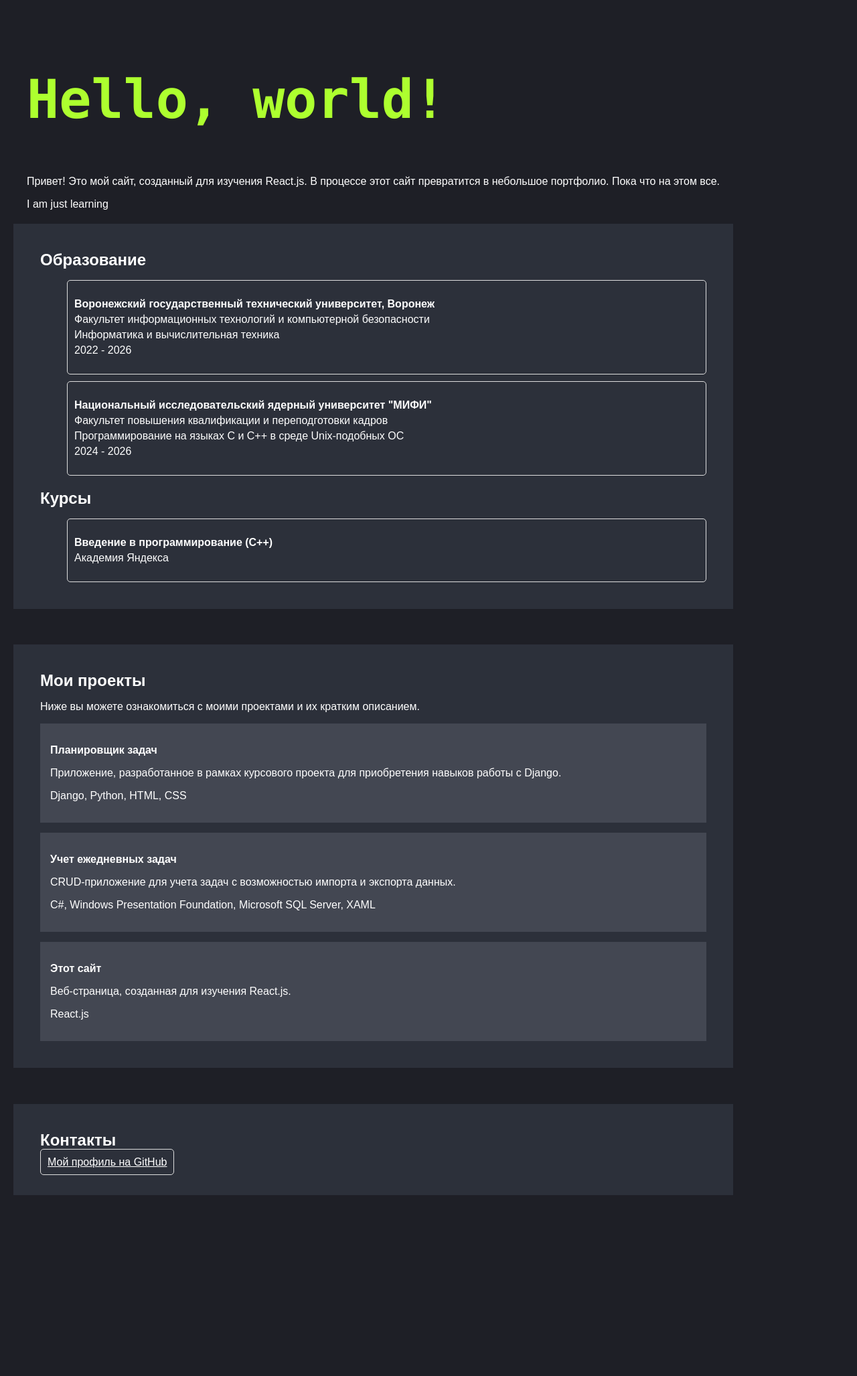
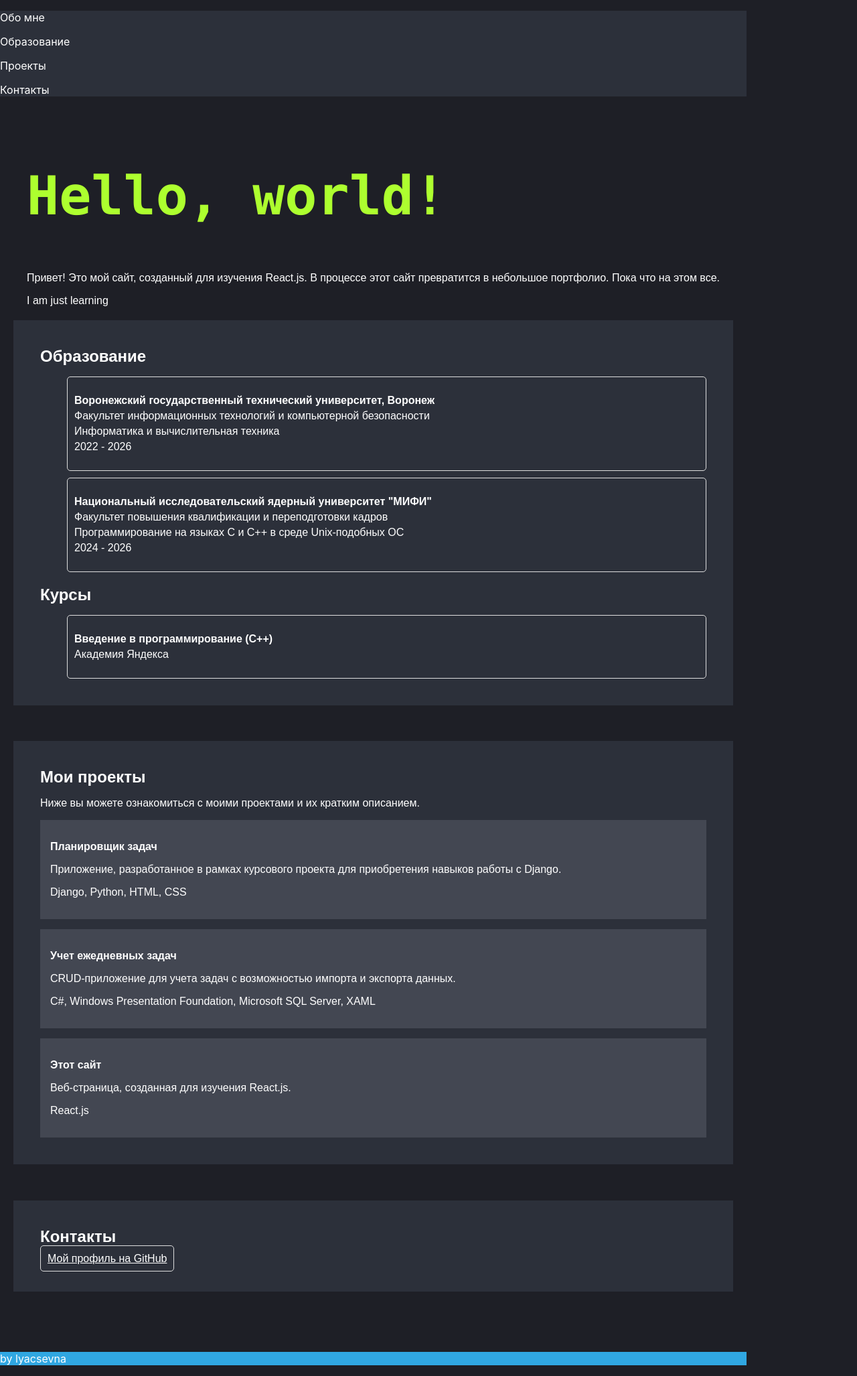
Before and after one commit to lyacsevna/AboutMe, a React (Create React App) app: page / in a window 1280 px wide. Shown: the whole page at 67% size. Before the commit the page ends 1858 px from the top, so only its background shows below. Built offline with nearby package versions, Linux system fonts and the light colour scheme.

Commit message:
rename navigation

```diff
--- a/src/App.css
+++ b/src/App.css
@@ -2,6 +2,10 @@
   margin-left: auto;
   margin-right: auto;
   padding: 20px;
+}
+
+.menu {
+  background-color: #2c303a;
 }
 
 .item {
@@ -12,11 +16,15 @@
 
 body {
   background-color: #1e1f26;
-
   font-family: -apple-system, BlinkMacSystemFont, 'Segoe UI', 'Roboto', 'Oxygen',
   'Ubuntu', 'Cantarell', 'Fira Sans', 'Droid Sans', 'Helvetica Neue',
   sans-serif;
 
+}
+
+footer {
+  background-color: #30a7e2;
+  color: white;
 }
 
 section {
--- a/src/App.js
+++ b/src/App.js
@@ -1,18 +1,17 @@
-
 import AboutMe from './components/aboutme';
 import Projects from './components/projects';
 import Contacts from './components/contacts';
 import EducationSection from './components/education'
-import HeaderFunction from './components/header'
+import HeaderFunction from './components/navigation'
 import './App.css';
-
-
 
 const App = () => {
   return (
-    <><header>
-      <HeaderFunction />
-    </header><body>
+    <>
+      <body>
+      <header>
+        <HeaderFunction />
+      </header>
         <div className='container'>
           <AboutMe />
           <div className='item'>
@@ -25,7 +24,11 @@ const App = () => {
             <Contacts />
           </div>
         </div>
+      <footer>
+        <p>by lyacsevna</p>
+      </footer>
       </body></>
+
   );
 };
 
--- a/src/components/header.js
+++ /dev/null
@@ -1,9 +0,0 @@
-import React from "react";
-
-const HeaderFunction = () => {
-    return (
-        <p></p>
-    )
-}
-
-export default HeaderFunction;
--- /dev/null
+++ b/src/components/navigation.js
@@ -0,0 +1,14 @@
+import React from "react";
+
+const HeaderFunction = () => {
+    return (
+        <nav className="menu">
+            <p>Обо мне</p>
+            <p>Образование</p>
+            <p>Проекты</p>
+            <p>Контакты</p>
+        </nav>
+    )
+}
+
+export default HeaderFunction;
```
